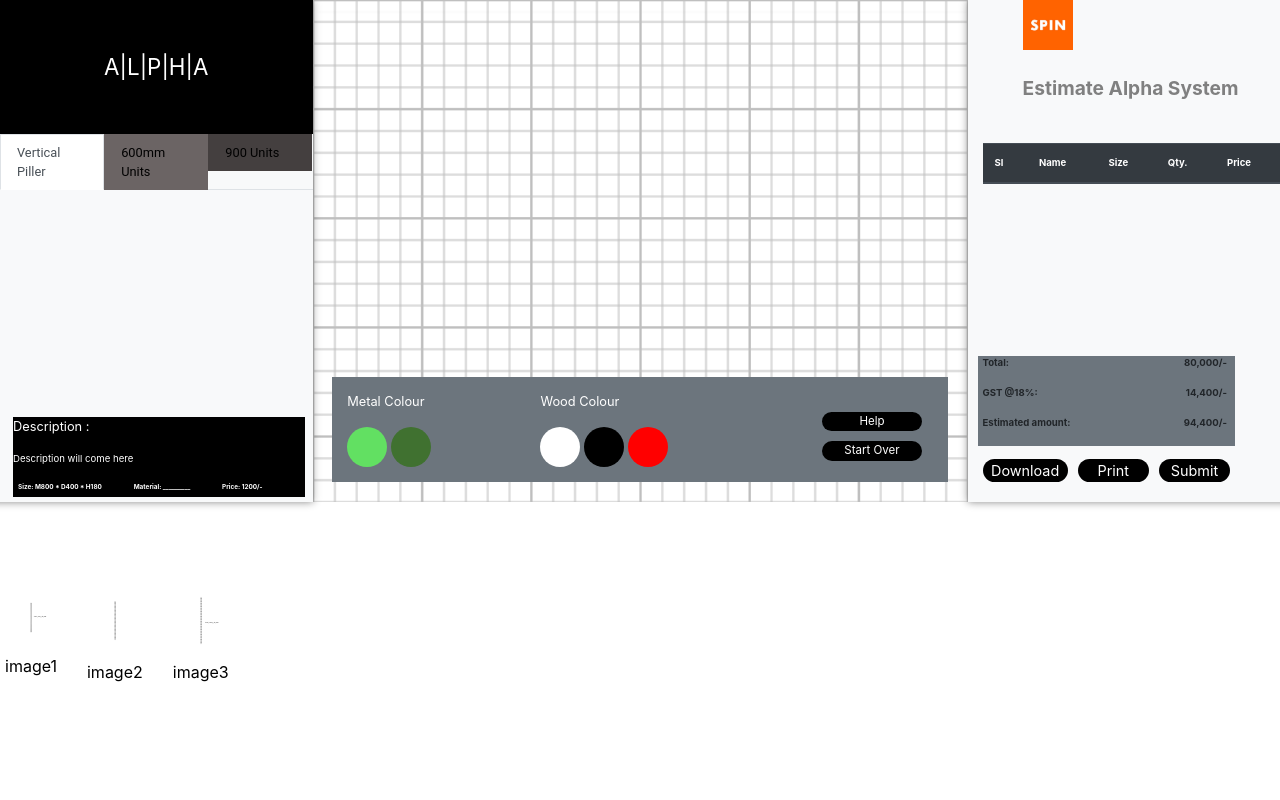
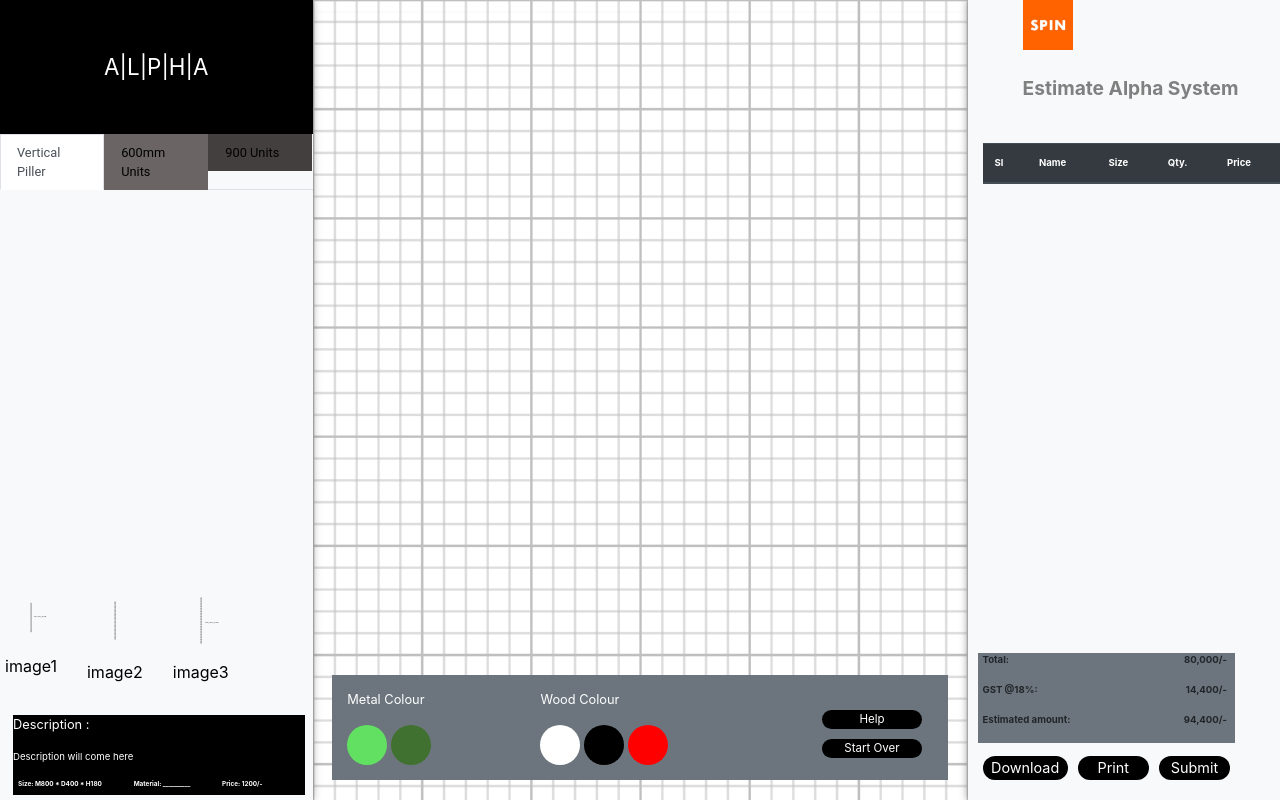
Before and after one commit to GuptaRaghav/Atlas, a PHP site: page / in a window 1280 px wide. Run offline with PHP 8.4, Linux system fonts and the light colour scheme; lists and menus that the app fills with data are empty; some libraries are stand-ins or nearby versions.

Commit message:
change in index.html and style.css

```diff
--- a/css/style.css
+++ b/css/style.css
@@ -82,15 +82,10 @@
 	}
 
 .main{
-	    z-index: -1;
+	  z-index: -1;
     position: fixed;
     margin-left: 24%;
     width: 125%;
-    /* margin-right: 45% !important; */
-    /* border: 1px solid; */
-    /* margin-top: -50px; */
-    /* margin-bottom: 5px; */
-    /* margin-right: 22% !important; */
     bottom: 0px;
     top: 0px;
 }
@@ -192,6 +187,7 @@
 }
 #main{
 	position: fixed;
+	height: 100vh;
 }
 .canavas{
 	padding-left: 0px!important;
@@ -211,13 +207,13 @@
 }
 #pricebody{
 		display:block;
-    height:50px;
+    height:30vh;
     overflow:auto;
 }
 .pricetable{
 	overflow-x: auto;
 }
 #item1>.row{
-		position: fixed;
+		position: absolute;
     bottom: 100px;
 }
--- a/index.html
+++ b/index.html
@@ -9,7 +9,7 @@
 		<link rel="stylesheet" href="https://use.fontawesome.com/releases/v5.8.1/css/all.css" integrity="sha384-50oBUHEmvpQ+1lW4y57PTFmhCaXp0ML5d60M1M7uH2+nqUivzIebhndOJK28anvf" crossorigin="anonymous">
 
 	</head>
-	<body>
+	<body onresize="resize()">
 
 		<div class="row" id="main">
 			<div class="col-lg-3 col-md-3 col-sm-3 bg-sidenuv sidenuv">
@@ -176,10 +176,8 @@
 	setTimeout(function(){
 	  document.getElementById("load-screen").style.display = "none";
 	}, 2000);
+})();
 
-	document.getElementById("main").style.height=screen.height-100 + "px";
-	document.getElementById("pricebody").style.height=screen.height-500 + "px";
-})();
 
 
 
```
